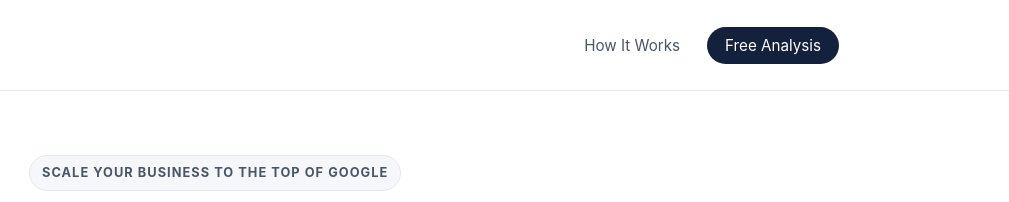
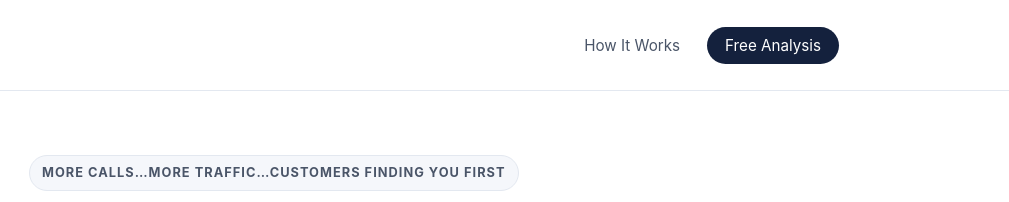
Before and after one commit to GrantsResults/cornelius-seo, a plain HTML site: page public/index.html in a window 1280 px wide. Shown: the top 202 px of the page, 271-1280 px from the left. Drawn offline with Linux system fonts and the light colour scheme.

Commit message:
Replace top tag line with More Calls, More Traffic tagline

```diff
--- a/public/index.html
+++ b/public/index.html
@@ -93,7 +93,7 @@
 <div class="col">
 
   <div class="top">
-    <span class="tag">Scale Your Business To The Top Of Google</span>
+    <span class="tag">More Calls…More Traffic…Customers Finding You First</span>
     <h1>Hardest Working <em>Online Marketing Expert</em> in Charlotte</h1>
     <p class="intro">Meet Grant Harwell. If you Google "Hardest Working Online Marketing Expert In Charlotte", then you'll find him. That's no accident. It's what happens when someone shows up every single day and does the actual work of getting local businesses found on Google.
       <p class="intro">Grant runs SEO, local SEO and Google Ads for small and medium businesses in Charlotte and well beyond. No buzz words and no reports full of nothing, just more calls, more traffic and more customers finding you first.
```
